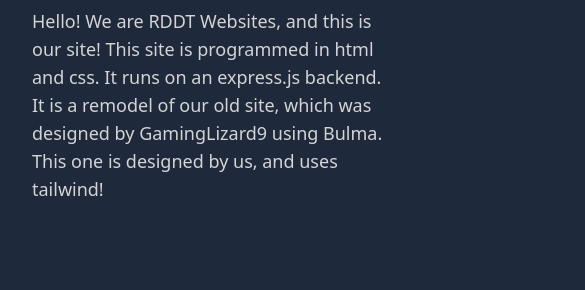
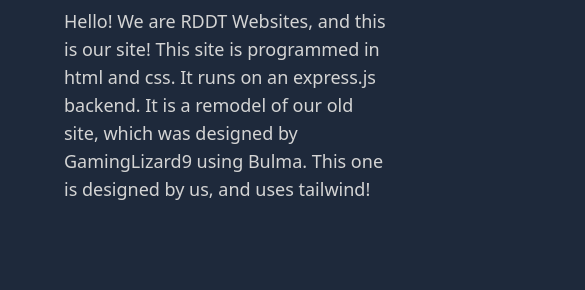
Before and after one commit to RDDT-Websites/RDDT-Website, a website: page index.html in a window 390 px wide. Shown: the part 179-469 px from the top of the page, 585 px wide, since content can reach past the window. Drawn offline with nearby package versions, Linux system fonts and the light colour scheme.

Commit message:
Final fixes V3

```diff
--- a/index.html
+++ b/index.html
@@ -43,7 +43,7 @@
     </div>
     </nav>
 
-    <main class="lg:pl-36 pt-16 sm:pl-10">
+    <main class="lg:pl-36 pt-16 pl-8">
       <h1 class="pb-2 text-3xl border-b border-slate-400">Welcome to our site!</h1>
       <p class=" text-lg pl-8 pt-4">Hello! We are RDDT Websites, and this is our site! This site is programmed in html and css. It runs on an express.js backend. It is a remodel of our old site, which was designed by GamingLizard9 using Bulma. This one is designed by us, and uses tailwind!</p>
       <br>
```
